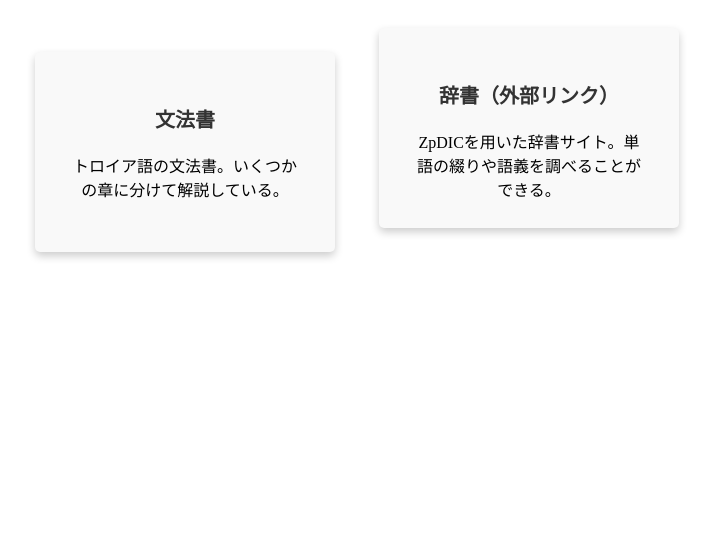
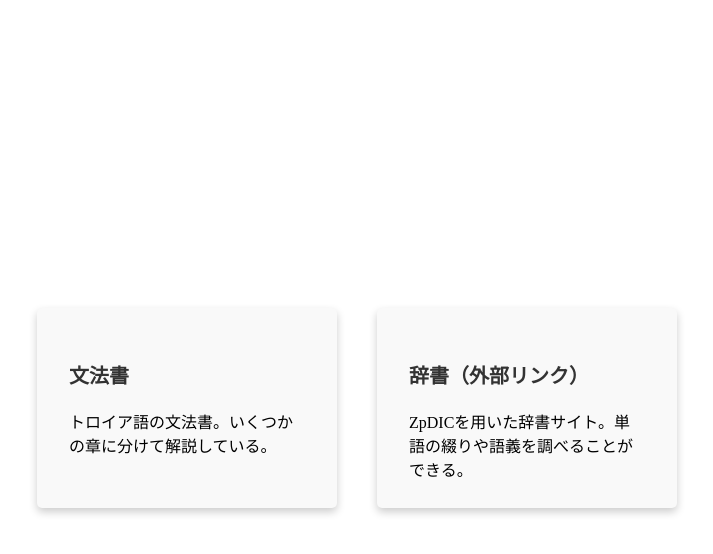
Before and after one commit to german-like/troian, a plain HTML site: page home/index.html in a window 1280 px wide. Shown: the whole page, without its empty margins (283-996 px from the left). Drawn offline with Linux system fonts and the light colour scheme.

Commit message:
Update style.css

```diff
--- a/home/style.css
+++ b/home/style.css
@@ -1,17 +1,20 @@
 body {
   background-color: #fff;
-  text-align: center;
+  display: flex;
+  justify-content: center;
+  align-items: center;
+  flex-wrap: wrap;  /* 複数カードでも綺麗に並ぶ */
+  min-height: 100vh;
 }
+
 .card {
-  /* カードの基本的なスタイル */
-  box-shadow: 0 4px 8px 0 rgba(0,0,0,0.2); /* 影の追加 */
-  transition: 1.0s; /* ホバー時のアニメーション効果 */
-  border-radius: 5px; /* 角丸 */
-  width: 300px; /* カードの幅 */
-  height: 200px; /* カードの高さ */
-  background-color: #f9f9f9; /* 背景色 */
-  margin: 20px; /* 他の要素との余白 */
-  display: inline-block;
+  box-shadow: 0 4px 8px 0 rgba(0,0,0,0.2);
+  transition: 1.0s;
+  border-radius: 5px;
+  width: 300px;
+  height: 200px;
+  background-color: #f9f9f9;
+  margin: 20px;
 }
 
 /* ホバー時の影を深くする */
```
